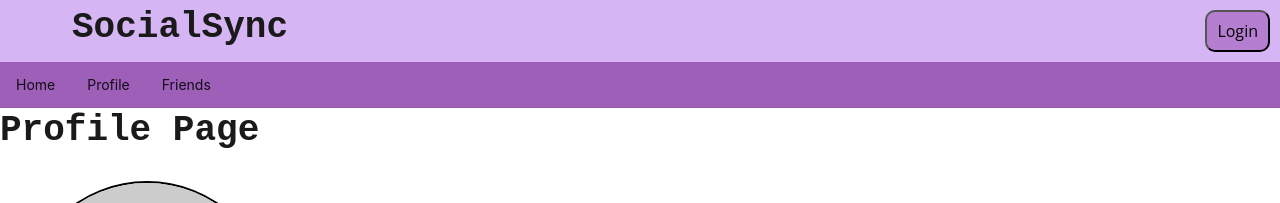
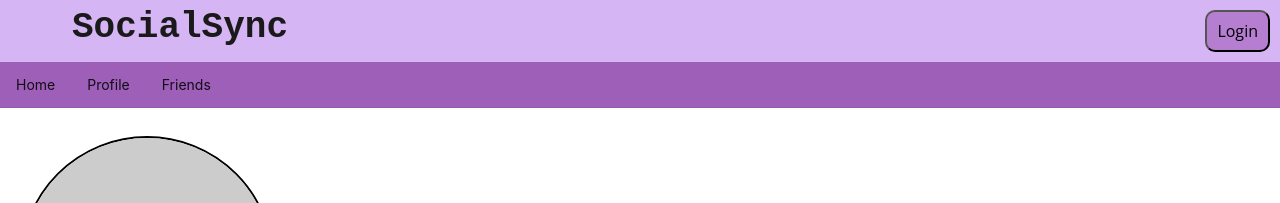
Before and after one commit to npokrandt/socialsync, a React (Vite) app in the folder client/: page /profile in a window 1280 px wide. Shown: the top 203 px of the page. Built offline with nearby package versions, Linux system fonts and the light colour scheme; no server answers.

Commit message:
dispay username on profile page

```diff
--- a/client/src/pages/Profile.jsx
+++ b/client/src/pages/Profile.jsx
@@ -1,15 +1,23 @@
 import { useParams } from 'react-router-dom';
 import { useQuery } from '@apollo/client';
-// import { QUERY_SINGLE_PROFILE } from '../utils/queries';
+import { QUERY_USER } from '../utils/queries';
 
 import Header from '../components/Header';
 import Calender from '../components/Calender';
+import Auth from '../utils/auth';
 
 const Profile = () => {
+  const userId = Auth.getProfile()?.data?._id
+  console.log(userId)
+
+  const {loading, error, data} = useQuery(QUERY_USER, {
+    variables: {userId}
+  })
+  console.log(data)
 
   return (
     <div>
-      <Header>Profile Page</Header>
+      <Header>{data?.user?.username || ""}</Header>
 
       <div>
         <img src='https://placehold.co/250x250' />
@@ -22,4 +30,5 @@ const Profile = () => {
   );
 };
 
+
 export default Profile;
```
